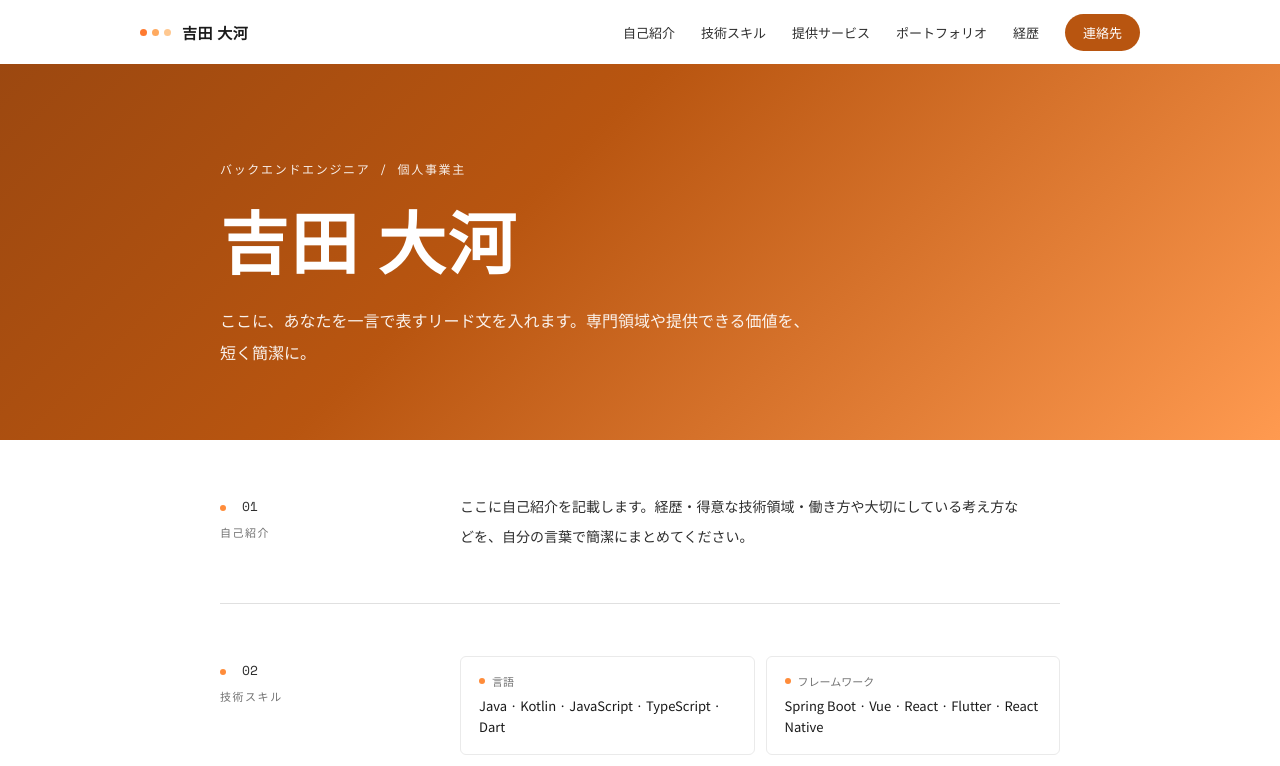
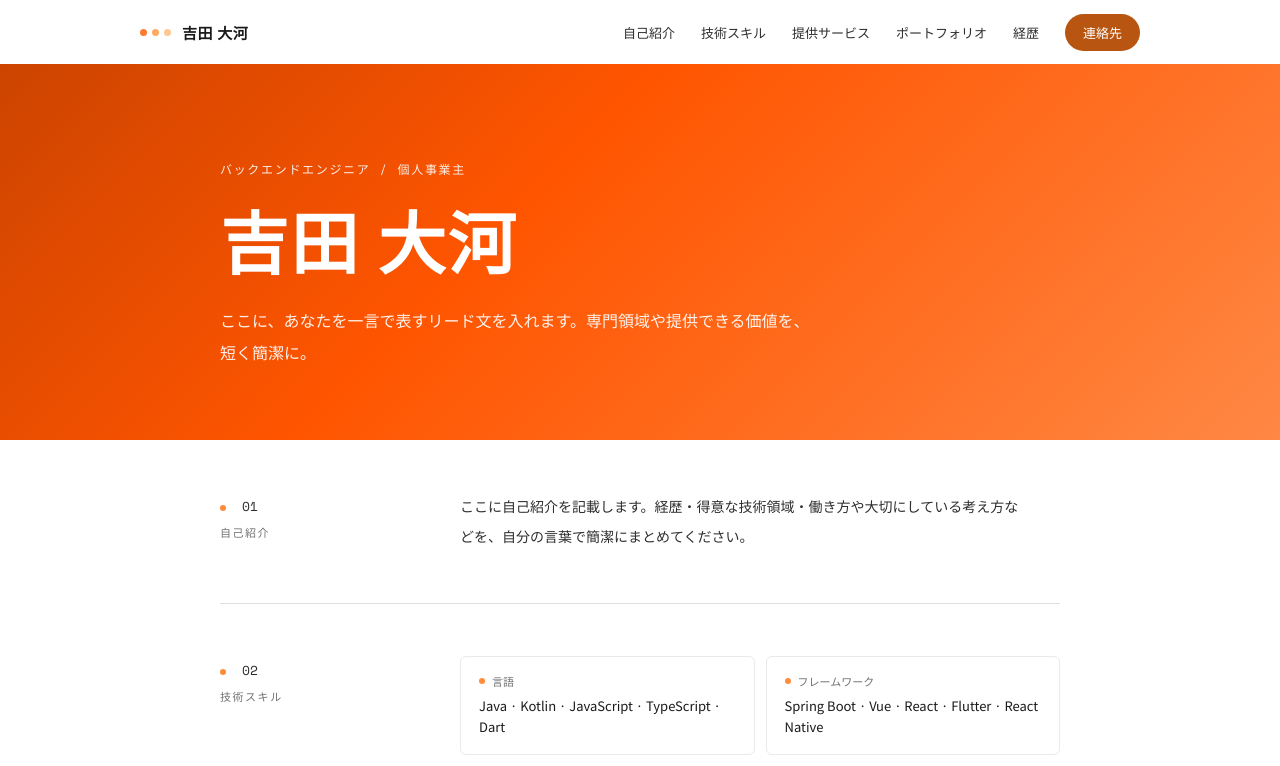
Before and after one commit to tyoshida1344/mypage, a Nuxt app: page / in a window 1280 px wide. Shown: the top 766 px of the page. Built offline with nearby package versions, Linux system fonts and the light colour scheme.

Commit message:
fix: #21 ヒーロー背景を#ff5500ベースのグラデーションに変更
Co-Authored-By: Claude Opus 4.6 <noreply@anthropic.com>

```diff
--- a/components/HeroSection.vue
+++ b/components/HeroSection.vue
@@ -14,7 +14,7 @@ import { profile } from '~/data/site';
 
 <style scoped>
 .hero {
-  background: linear-gradient(135deg, #9c4810 0%, #b85510 40%, #ff9a50 100%);
+  background: linear-gradient(135deg, #cc4400 0%, #ff5500 40%, #ff8844 100%);
 }
 
 .hero-inner {
```
